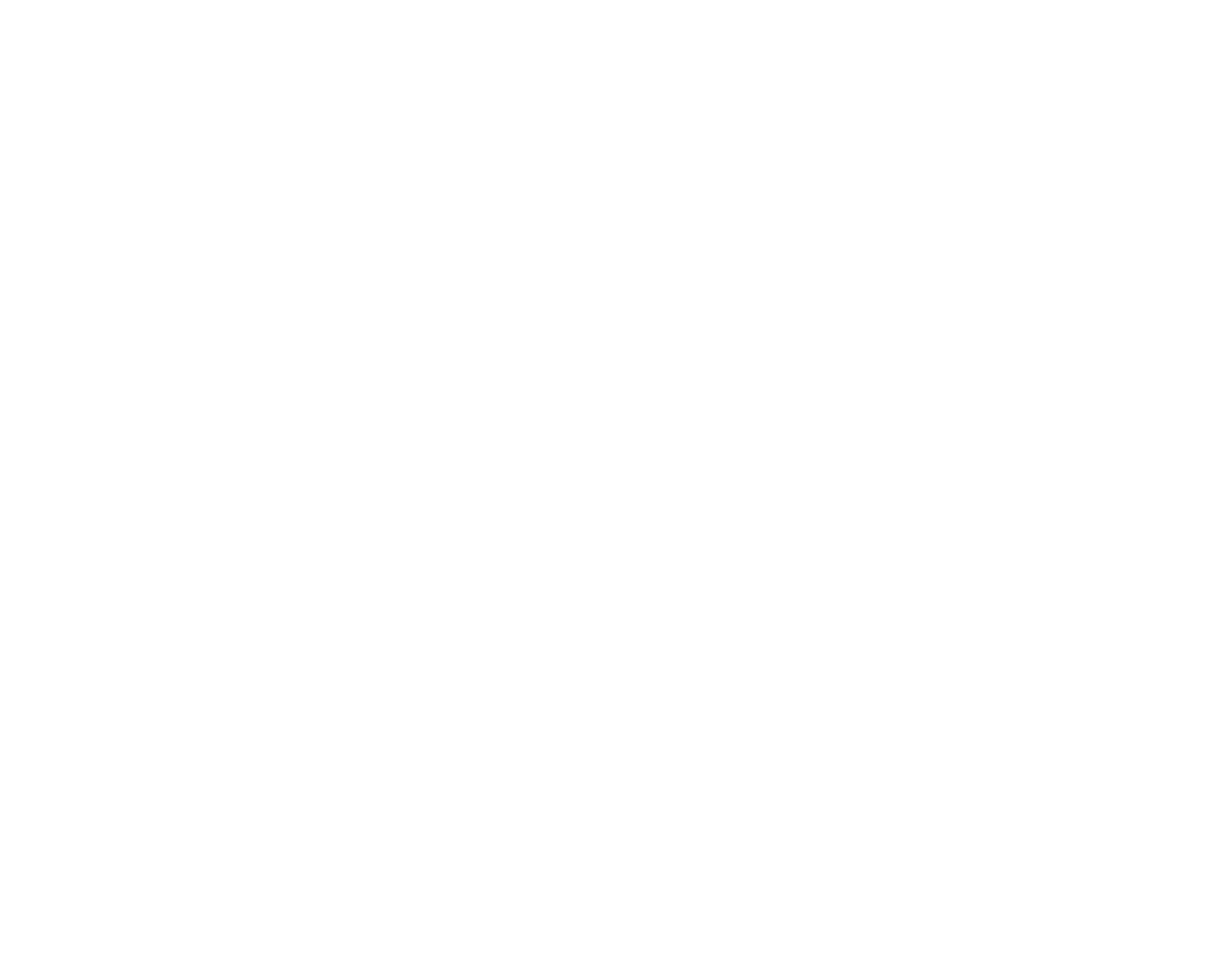
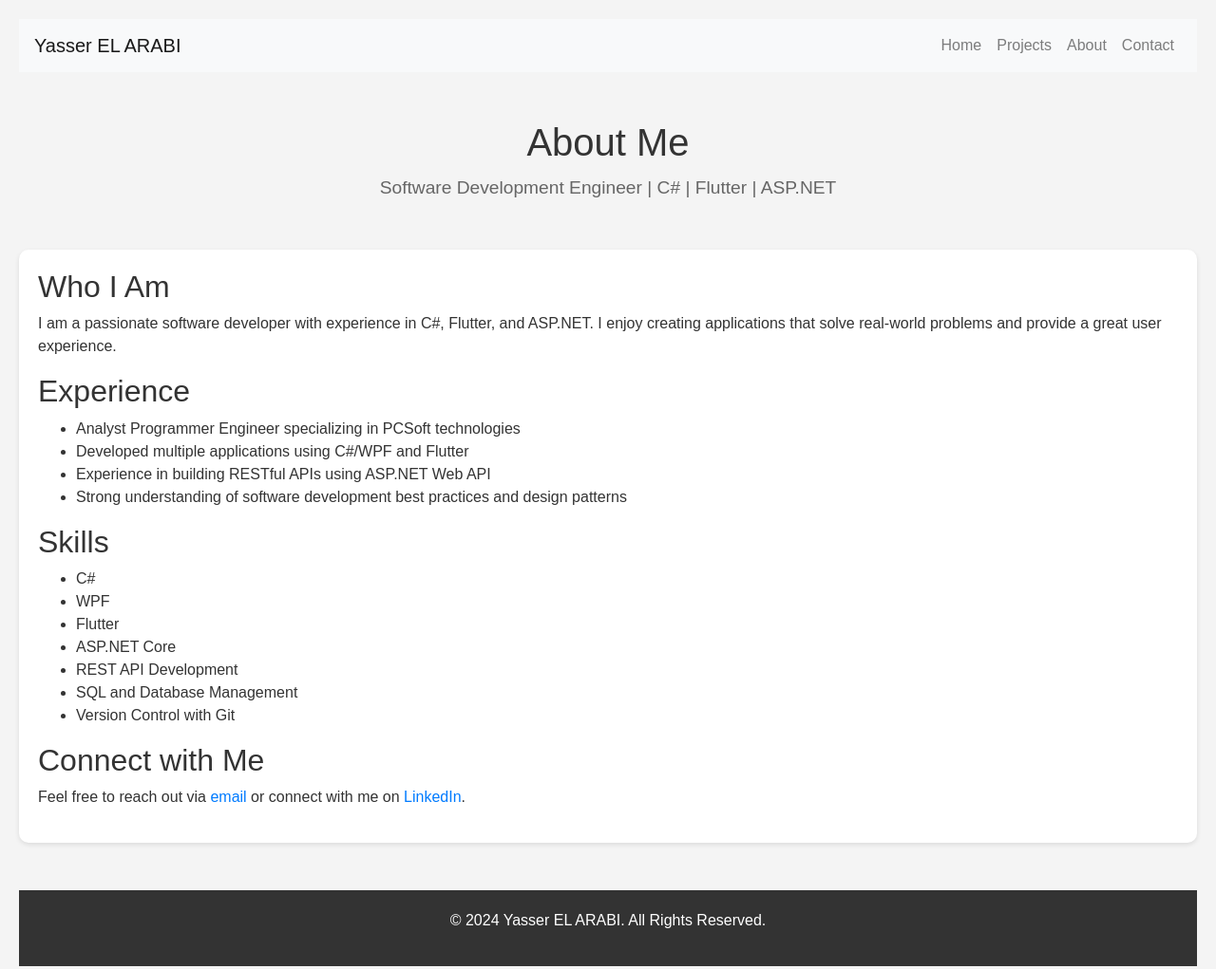
Before and after one commit to Yasser-EL/Yasser-EL.github.io, a plain HTML site: page about.html in a window 1280 px wide. Shown: the whole page at 95% size. Before the commit the page ends 800 px from the top, so only its background shows below. Drawn offline with nearby package versions, Linux system fonts and the light colour scheme.

Commit message:
Update about.html

```diff
--- a/about.html
+++ b/about.html
@@ -1 +1,123 @@
-<html></html>
+<!DOCTYPE html>
+<html lang="en">
+<head>
+    <meta charset="UTF-8">
+    <meta name="viewport" content="width=device-width, initial-scale=1.0">
+    <meta name="description" content="About Yasser EL ARABI - Software Development Engineer">
+    <meta name="keywords" content="C#, WPF, Flutter, ASP.NET, Software Development, About Me">
+    <title>About Me - Yasser EL ARABI</title>
+    <link rel="stylesheet" href="https://maxcdn.bootstrapcdn.com/bootstrap/4.5.2/css/bootstrap.min.css">
+    <link rel="stylesheet" href="https://cdnjs.cloudflare.com/ajax/libs/font-awesome/5.15.4/css/all.min.css">
+    <style>
+        body {
+            font-family: Arial, sans-serif;
+            background-color: #f4f4f4;
+            color: #333;
+            padding: 20px;
+        }
+        .navbar {
+            margin-bottom: 50px;
+        }
+        .header {
+            text-align: center;
+            margin-bottom: 50px;
+        }
+        .header h1 {
+            font-size: 2.5em;
+            margin-bottom: 10px;
+        }
+        .header p {
+            font-size: 1.2em;
+            color: #666;
+        }
+        .about-details {
+            padding: 20px;
+            background-color: white;
+            margin-bottom: 30px;
+            border-radius: 10px;
+            box-shadow: 0 2px 5px rgba(0,0,0,0.1);
+        }
+        .about-details h2 {
+            margin-top: 0;
+        }
+        .footer {
+            text-align: center;
+            padding: 20px;
+            background-color: #333;
+            color: white;
+            margin-top: 50px;
+        }
+    </style>
+</head>
+<body>
+
+    <!-- Navigation Bar -->
+    <nav class="navbar navbar-expand-lg navbar-light bg-light">
+        <a class="navbar-brand" href="#">Yasser EL ARABI</a>
+        <button class="navbar-toggler" type="button" data-toggle="collapse" data-target="#navbarNav" aria-controls="navbarNav" aria-expanded="false" aria-label="Toggle navigation">
+            <span class="navbar-toggler-icon"></span>
+        </button>
+        <div class="collapse navbar-collapse" id="navbarNav">
+            <ul class="navbar-nav ml-auto">
+                <li class="nav-item">
+                    <a class="nav-link" href="../index.html">Home</a>
+                </li>
+                <li class="nav-item">
+                    <a class="nav-link" href="../projects.html">Projects</a>
+                </li>
+                <li class="nav-item">
+                    <a class="nav-link" href="../about.html">About</a>
+                </li>
+                <li class="nav-item">
+                    <a class="nav-link" href="../contact.html">Contact</a>
+                </li>
+            </ul>
+        </div>
+    </nav>
+
+    <!-- Header Section -->
+    <header class="header">
+        <h1>About Me</h1>
+        <p>Software Development Engineer | C# | Flutter | ASP.NET</p>
+    </header>
+
+    <!-- About Details Section -->
+    <section class="about-details">
+        <h2>Who I Am</h2>
+        <p>I am a passionate software developer with experience in C#, Flutter, and ASP.NET. I enjoy creating applications that solve real-world problems and provide a great user experience.</p>
+
+        <h2>Experience</h2>
+        <ul>
+            <li>Analyst Programmer Engineer specializing in PCSoft technologies</li>
+            <li>Developed multiple applications using C#/WPF and Flutter</li>
+            <li>Experience in building RESTful APIs using ASP.NET Web API</li>
+            <li>Strong understanding of software development best practices and design patterns</li>
+        </ul>
+
+        <h2>Skills</h2>
+        <ul>
+            <li>C#</li>
+            <li>WPF</li>
+            <li>Flutter</li>
+            <li>ASP.NET Core</li>
+            <li>REST API Development</li>
+            <li>SQL and Database Management</li>
+            <li>Version Control with Git</li>
+        </ul>
+
+        <h2>Connect with Me</h2>
+        <p>Feel free to reach out via <a href="mailto:your-email@example.com">email</a> or connect with me on <a href="https://www.linkedin.com/in/yasser-el/" target="_blank">LinkedIn</a>.</p>
+    </section>
+
+    <!-- Footer Section -->
+    <footer class="footer">
+        <p>&copy; 2024 Yasser EL ARABI. All Rights Reserved.</p>
+    </footer>
+
+    <!-- JavaScript -->
+    <script src="https://code.jquery.com/jquery-3.5.1.slim.min.js"></script>
+    <script src="https://cdn.jsdelivr.net/npm/@popperjs/core@2.5.3/dist/umd/popper.min.js"></script>
+    <script src="https://maxcdn.bootstrapcdn.com/bootstrap/4.5.2/js/bootstrap.min.js"></script>
+
+</body>
+</html>
```
